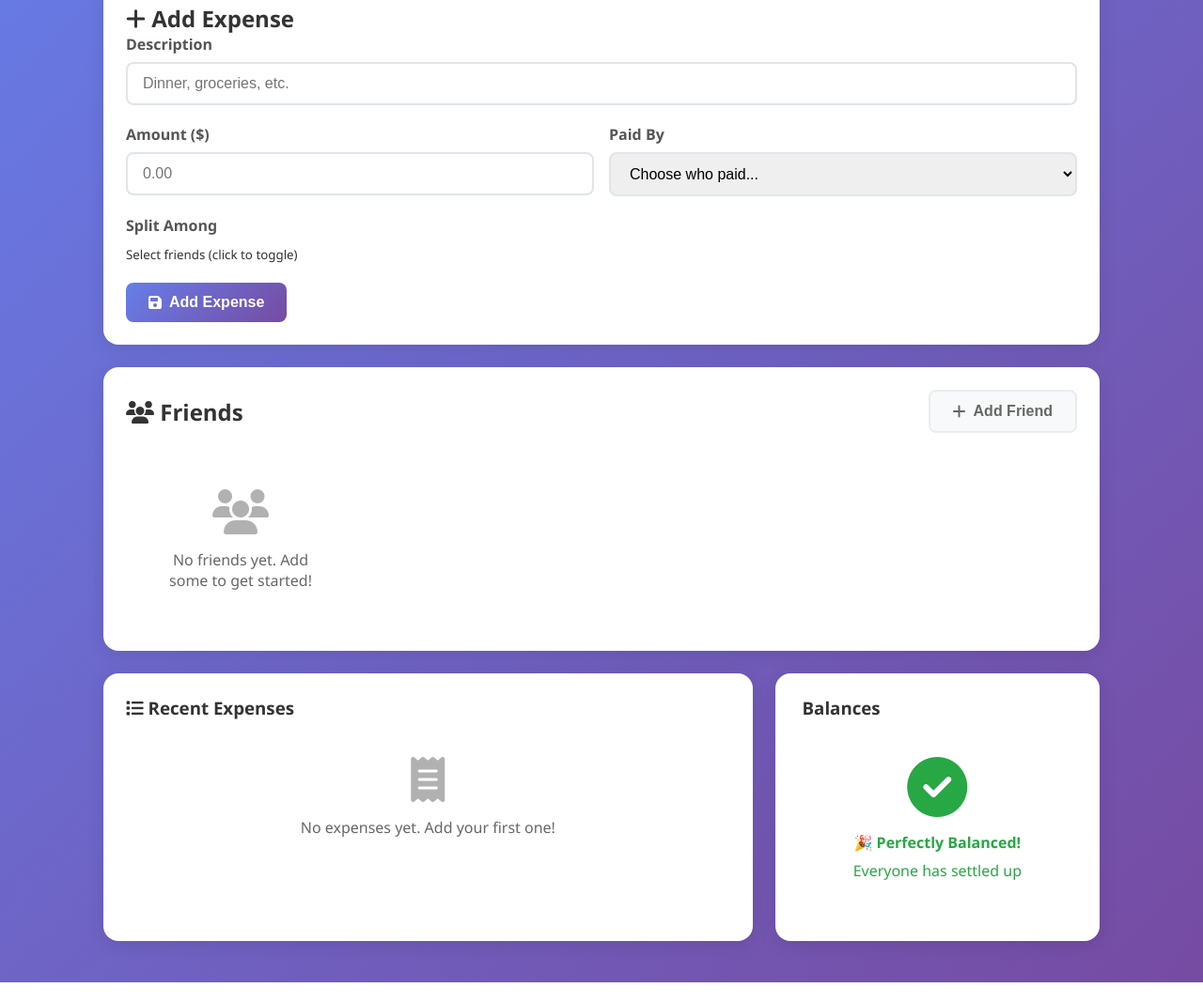
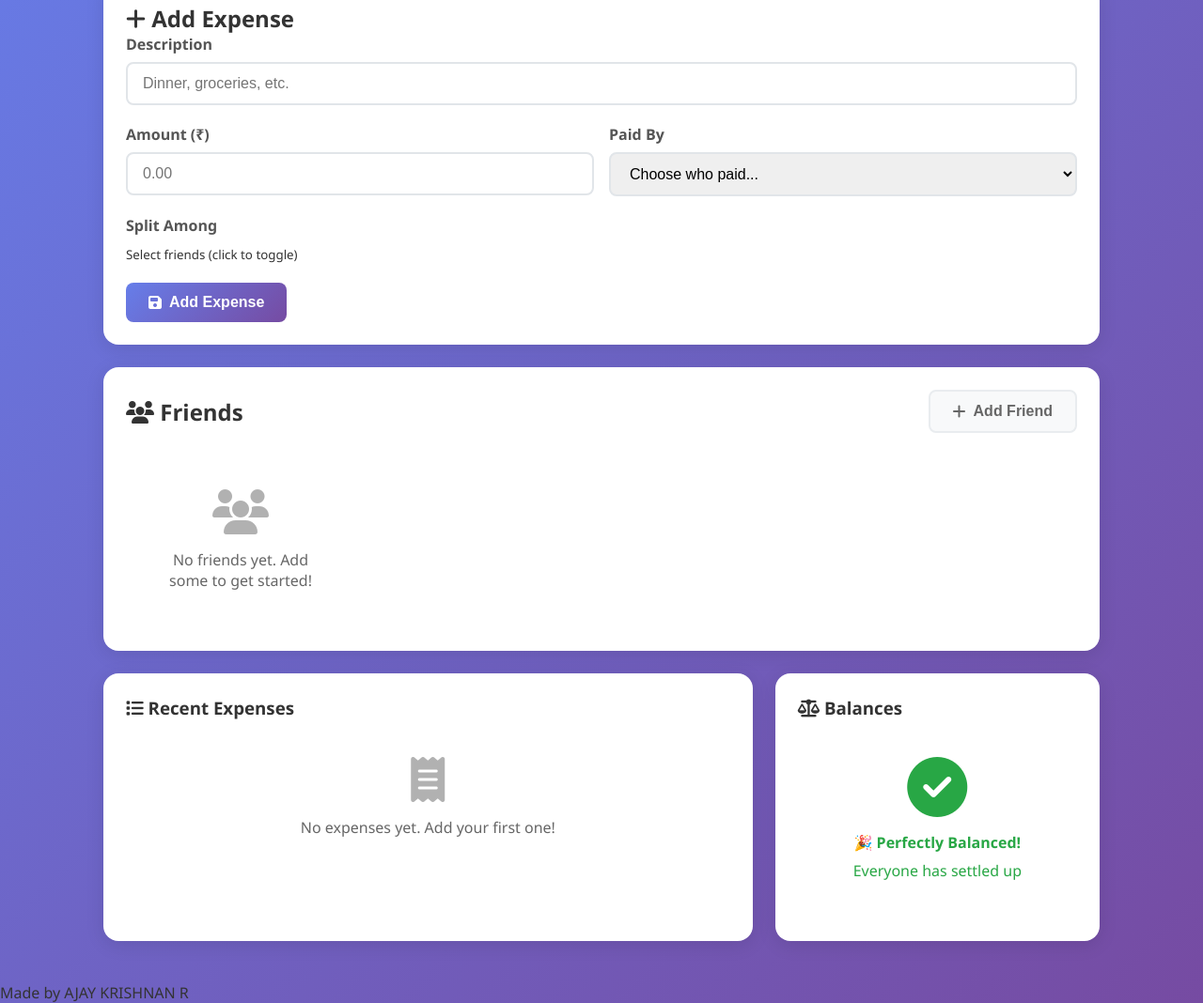
Before and after one commit to AjayKrishnan17/SplitWise-, a plain HTML site: page index.html in a window 1280 px wide. Shown: the part 240-1308 px from the top of the page at 94% size. Before the commit the page ends 1286 px from the top, so only its background shows below. Drawn offline with Linux system fonts and the light colour scheme.

Commit message:
Update index.html with favicon and currency symbol
Added favicon link and updated currency symbol in the expense form.

```diff
--- a/index.html
+++ b/index.html
@@ -4,11 +4,21 @@
     <meta charset="UTF-8">
     <meta name="viewport" content="width=device-width, initial-scale=1.0">
     <title>SplitWise - Expense Splitter</title>
+
+    <!-- CSS -->
     <link rel="stylesheet" href="style.css">
+
+    <!-- Font Awesome Icons -->
     <link href="https://cdnjs.cloudflare.com/ajax/libs/font-awesome/6.4.0/css/all.min.css" rel="stylesheet">
+
+    <!-- Optional Favicon -->
+    <link rel="icon" href="icon.png">
 </head>
+
 <body>
+
     <div class="app-container">
+
         <!-- Header -->
         <header class="header">
             <div class="header-content">
@@ -19,11 +29,14 @@
 
         <!-- Main Content -->
         <main class="main-content">
+
             <!-- Add Expense Section -->
             <section class="expense-section">
                 <div class="card">
                     <h2><i class="fas fa-plus"></i> Add Expense</h2>
-                    <form id="expenseForm">
+
+                    <form id="expenseForm" autocomplete="off">
+
                         <div class="input-group">
                             <label>Description</label>
                             <input type="text" id="expenseDesc" placeholder="Dinner, groceries, etc." required>
@@ -31,9 +44,10 @@
 
                         <div class="input-row">
                             <div class="input-group">
-                                <label>Amount ($)</label>
+                                <label>Amount (₹)</label>
                                 <input type="number" id="expenseAmount" step="0.01" min="0.01" placeholder="0.00" required>
                             </div>
+
                             <div class="input-group">
                                 <label>Paid By</label>
                                 <select id="paidBy" required>
@@ -44,15 +58,18 @@
 
                         <div class="input-group">
                             <label>Split Among</label>
+
                             <div class="friend-selector" id="friendSelector">
-                                <!-- Dynamic friends -->
+                                <!-- Dynamic friends added by JS -->
                             </div>
+
                             <small>Select friends (click to toggle)</small>
                         </div>
 
                         <button type="submit" class="btn btn-primary">
                             <i class="fas fa-save"></i> Add Expense
                         </button>
+
                     </form>
                 </div>
             </section>
@@ -60,52 +77,82 @@
             <!-- Friends Section -->
             <section class="friends-section">
                 <div class="card">
+
                     <div class="section-header">
                         <h2><i class="fas fa-users"></i> Friends</h2>
+
                         <button class="btn btn-secondary" id="addFriendBtn">
                             <i class="fas fa-plus"></i> Add Friend
                         </button>
                     </div>
+
                     <div id="friendsList" class="friends-grid"></div>
+
                 </div>
             </section>
 
             <!-- Summary Section -->
             <section class="summary-section">
+
                 <div class="summary-grid">
+
                     <div class="card summary-card">
                         <h3><i class="fas fa-list"></i> Recent Expenses</h3>
                         <div id="expensesList"></div>
                     </div>
 
                     <div class="card balance-card">
-                        <h3><i class="fas fa-chart-balance"></i> Balances</h3>
+                        <h3><i class="fas fa-scale-balanced"></i> Balances</h3>
                         <div id="balanceList"></div>
                     </div>
+
                 </div>
+
             </section>
+
         </main>
+
     </div>
 
     <!-- Add Friend Modal -->
     <div id="friendModal" class="modal">
+
         <div class="modal-content">
+
             <div class="modal-header">
                 <h3><i class="fas fa-user-plus"></i> Add Friend</h3>
                 <span class="modal-close">&times;</span>
             </div>
+
             <form id="friendForm">
+
                 <div class="input-group">
                     <input type="text" id="friendName" placeholder="Friend's name" required>
                 </div>
+
                 <div class="modal-buttons">
-                    <button type="button" class="btn btn-secondary modal-close">Cancel</button>
-                    <button type="submit" class="btn btn-primary">Add Friend</button>
+                    <button type="button" class="btn btn-secondary modal-close">
+                        Cancel
+                    </button>
+
+                    <button type="submit" class="btn btn-primary">
+                        Add Friend
+                    </button>
                 </div>
+
             </form>
+
         </div>
+
     </div>
 
+    <!-- Footer -->
+    <footer class="name">
+        Made by AJAY KRISHNAN R
+    </footer>
+
+    <!-- JavaScript -->
     <script src="app.js"></script>
+
 </body>
 </html>
```
